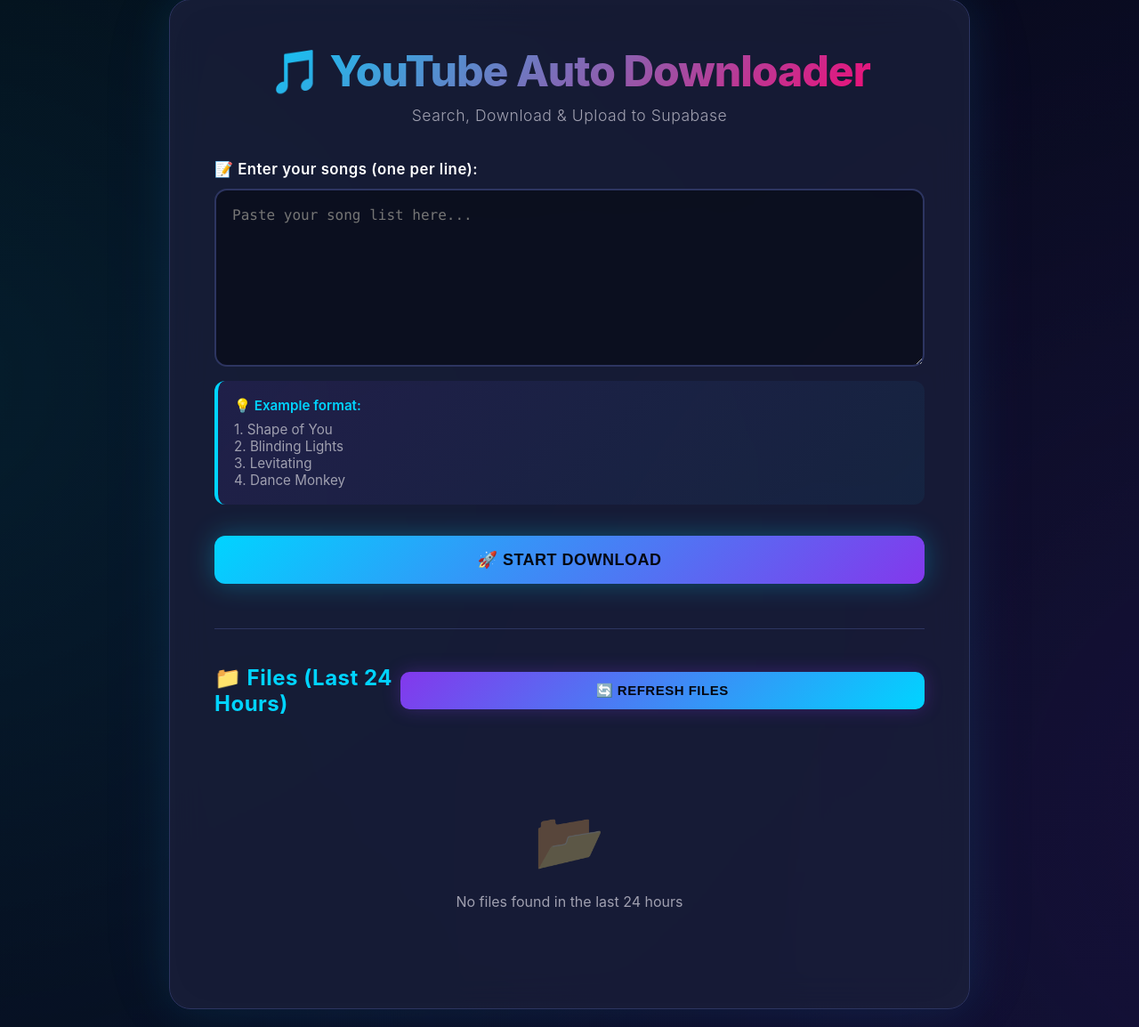
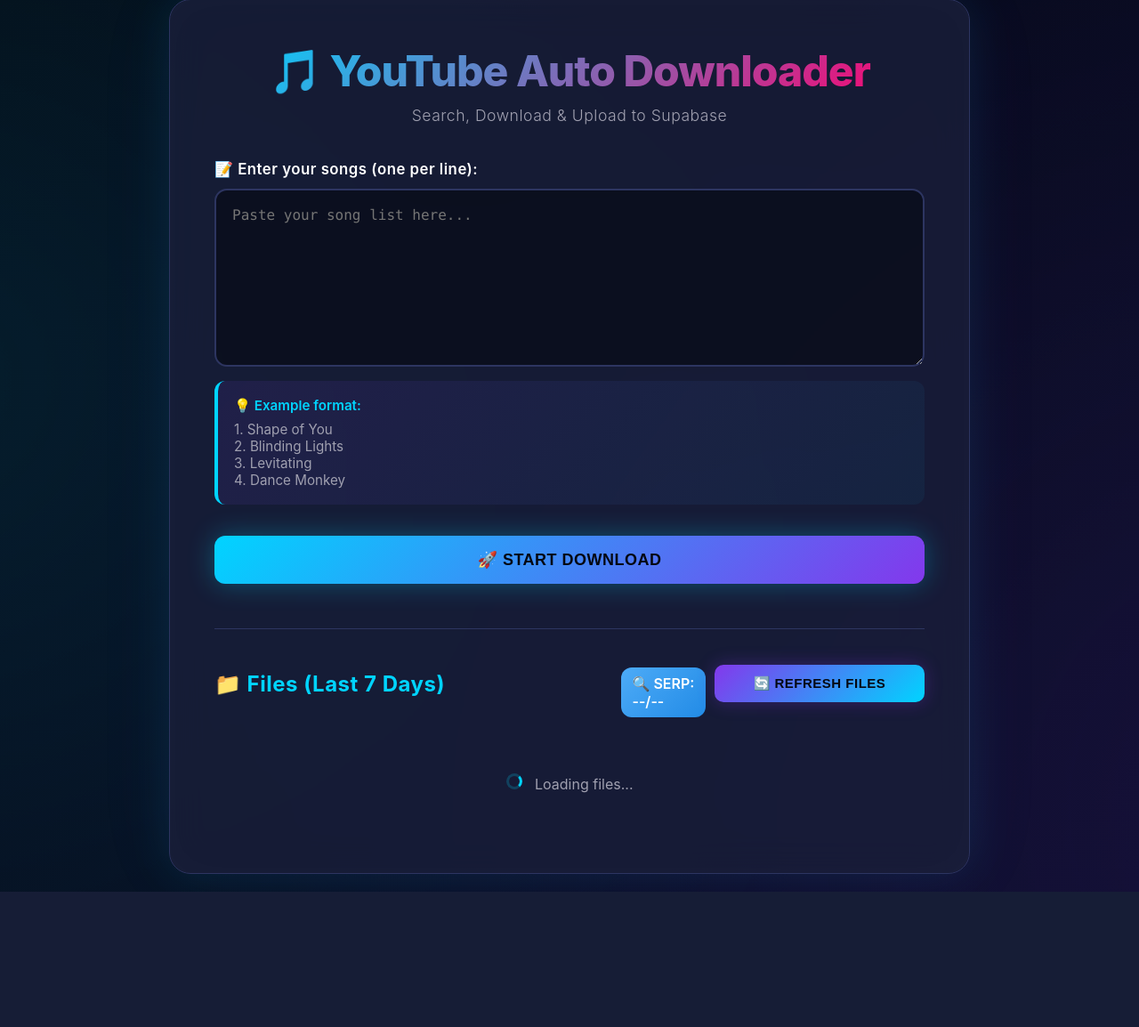
Before and after one commit to Bhanudai029/deploy-my, a Flask app: page / in a window 1280 px wide. Shown: the part 21-1175 px from the top of the page at 89% size. After the commit the page ends 1023 px from the top, so only its background shows below. Run offline with Flask 3, Linux system fonts and the light colour scheme; data that the repository does not hold is empty; some libraries are stand-ins or nearby versions.

Commit message:
Frontend: show SERP usage from Supabase (get_serp_usage RPC) and update labels to 7 days

```diff
--- a/templates/index.html
+++ b/templates/index.html
@@ -638,8 +638,11 @@
         <!-- File Management Section -->
         <div class="files-section">
             <div class="section-header">
-                <h2>📁 Files (Last 24 Hours)</h2>
-                <button class="refresh-btn" onclick="loadFiles()">🔄 Refresh Files</button>
+                <h2>📁 Files (Last 7 Days)</h2>
+                <div style="display:flex; gap:10px; align-items:center;">
+                    <div id="usageBadge" style="padding:8px 12px;border-radius:12px;background:linear-gradient(135deg,#4dabf7 0%,#228be6 100%);color:#fff;font-weight:600;">🔍 SERP: <span id="serpUsage">--/--</span></div>
+                    <button class="refresh-btn" onclick="loadFiles()">🔄 Refresh Files</button>
+                </div>
                 </div>
             <div id="filesContainer">
                 <div class="loading-files">
@@ -649,8 +652,13 @@
         </div>
     </div>
 
+    <script src="https://cdn.jsdelivr.net/npm/@supabase/supabase-js@2"></script>
     <script>
         let statusInterval = null;
+        const SUPABASE_URL = 'https://pcunwjpnybmcepkvfggg.supabase.co';
+        const SUPABASE_ANON_KEY = 'eyJhbGciOiJIUzI1NiIsInR5cCI6IkpXVCJ9.eyJpc3MiOiJzdXBhYmFzZSIsInJlZiI6InBjdW53anBueWJtY2Vwa3ZmZ2dnIiwicm9sZSI6ImFub24iLCJpYXQiOjE3NTg5OTI0ODYsImV4cCI6MjA3NDU2ODQ4Nn0.6ZBEfn8o8xvFt5DJ1U5rCbv6nB2GjCbcXHWkcP-IMM8';
+        const supa = window.supabase.createClient(SUPABASE_URL, SUPABASE_ANON_KEY);
+        async function loadUsage(){ try { const { data, error } = await supa.rpc('get_serp_usage'); if(!error && data && data.length){ const {used, quota} = data[0]; const el = document.getElementById('serpUsage'); if(el) el.textContent = `${used}/${quota}`; } } catch(e){} }
 
         // Toast Notification Function
         function showToast(message, type = 'success') {
@@ -824,7 +832,7 @@
                     container.innerHTML = `
                         <div class="empty-state">
                             <div class="empty-state-icon">📂</div>
-                            <p>No files found in the last 24 hours</p>
+                            <p>No files found in the last 7 days</p>
                         </div>
                     `;
                 return;
@@ -928,6 +936,7 @@
 
         // Load files when page loads
         document.addEventListener('DOMContentLoaded', () => {
+            loadUsage();
             loadFiles();
         });
     </script>
```
Also changed, not shown: public/index.html (+23 -5 lines).
